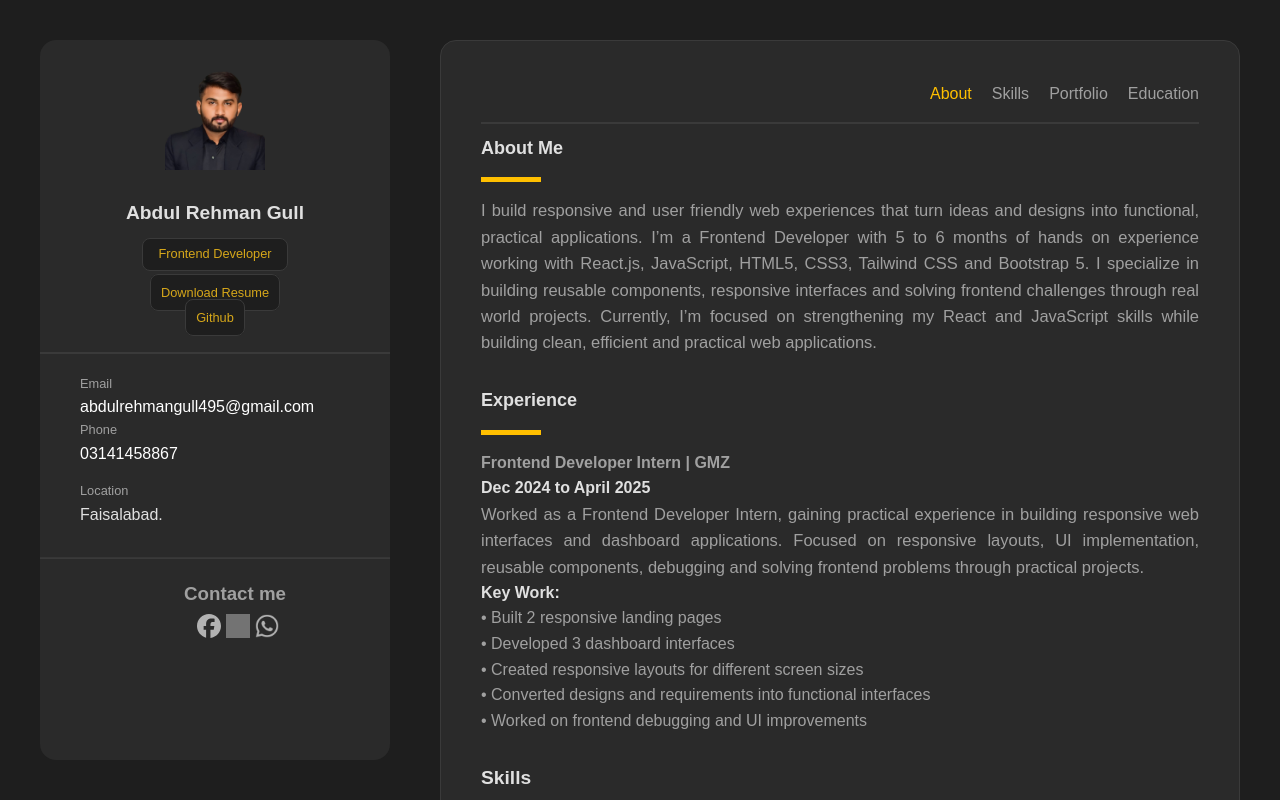
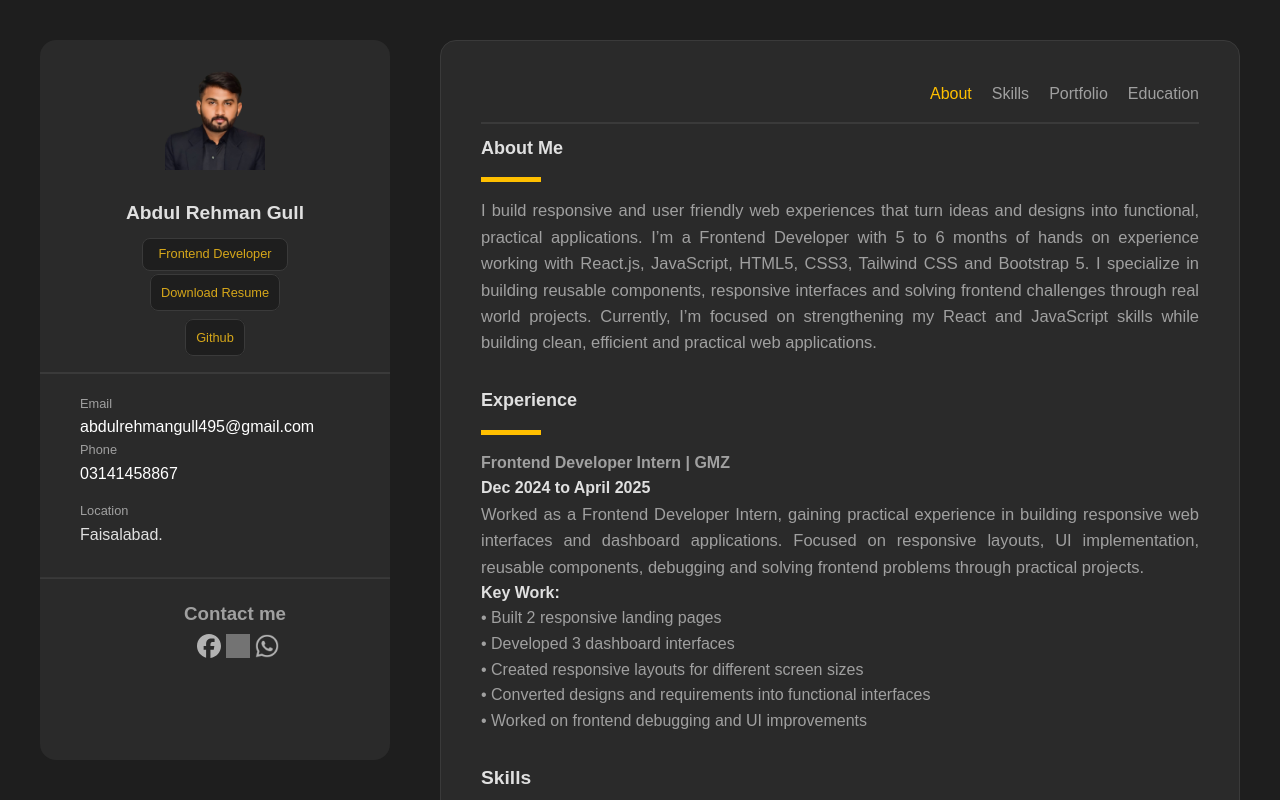
Before and after one commit to abdulrehmangull495/arportfolio, a React (Vite) app: page / in a window 1280 px wide. Shown: the top 800 px of the page. Built offline with nearby package versions, Linux system fonts and the light colour scheme; grey boxes are pictures that could not be loaded.

Commit message:
update code

```diff
--- a/src/App.jsx
+++ b/src/App.jsx
@@ -47,7 +47,7 @@ function App() {
                 Download Resume
               </a>
             </div>
-            <div className="downloadresume">
+            <div className="github">
               <a href="https://github.com/abdulrehmangull495"
                 target="_blank"
                 className="cv">Github
--- a/src/index.css
+++ b/src/index.css
@@ -53,6 +53,15 @@ body {
 .downloadresume a:hover {
   color: #be9e3d;
 }
+.github{
+   color: #d6a71a;
+   margin-top: 20px;
+}
+.github:hover{
+   color: #be9e3d;
+
+}
+
 
 .main-content {
   border: 1px solid #3a3a3a;
```
